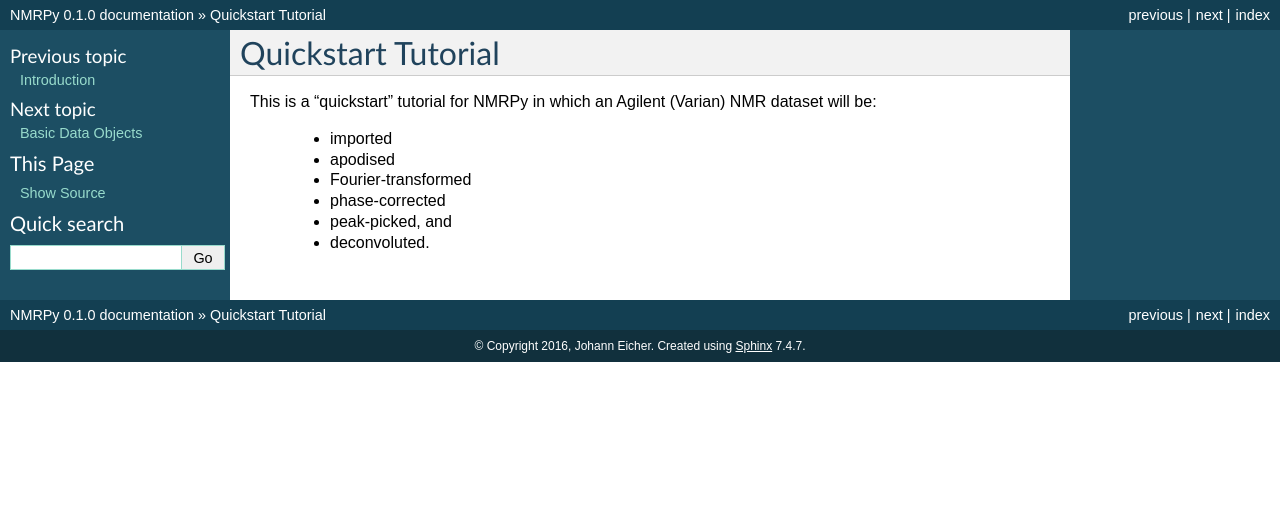
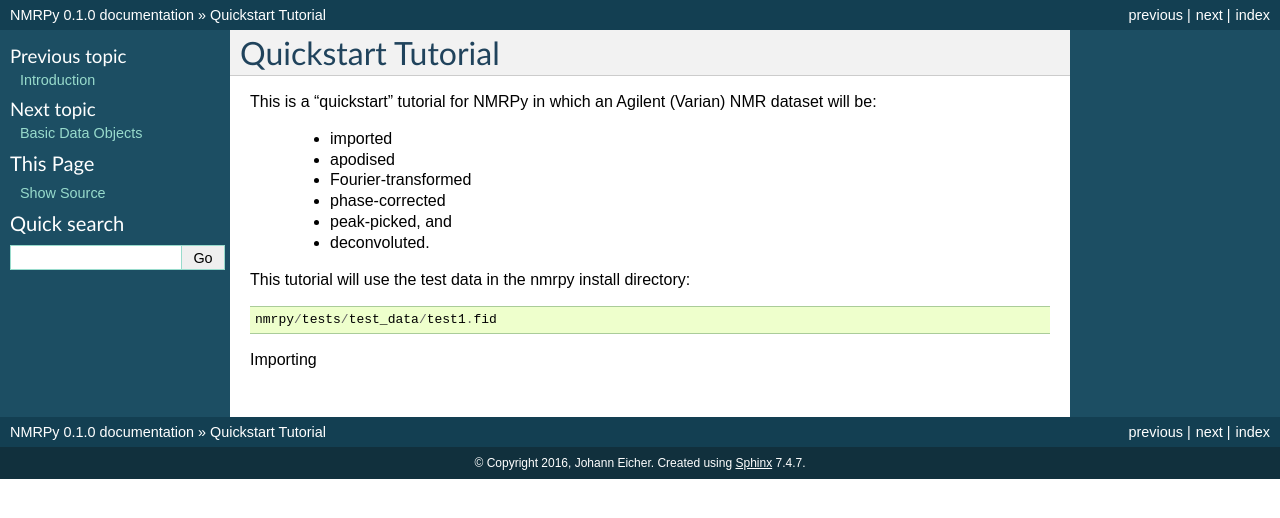
Before and after one commit to NMRPy/nmrpy, a Sphinx documentation site: the page built from docs/source/quickstart.rst, in a window 1280 px wide. Shown: the top 518 px of the page. Built offline with Sphinx 7.4.7, drawn with Linux system fonts in a browser that asks for light colours.

Commit message:
minor tweaks

```diff
--- a/docs/source/quickstart.rst
+++ b/docs/source/quickstart.rst
@@ -10,3 +10,10 @@
     * phase-corrected
     * peak-picked, and
     * deconvoluted.
+
+This tutorial will use the test data in the nmrpy install directory: ::
+
+    nmrpy/tests/test_data/test1.fid
+
+
+Importing
```
